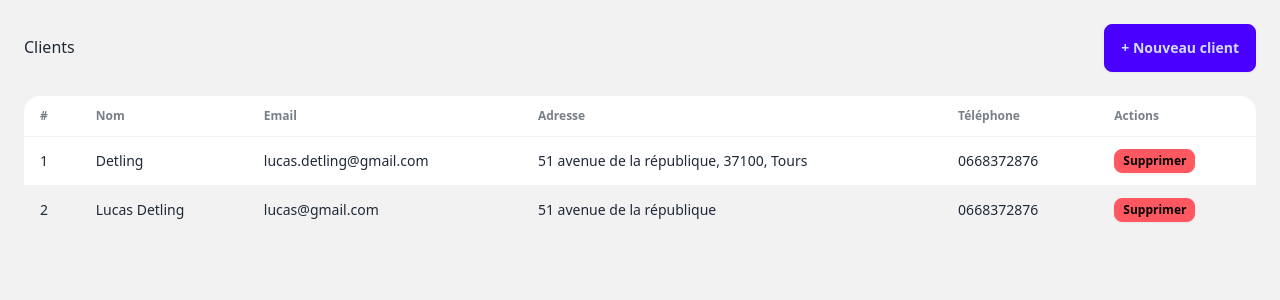
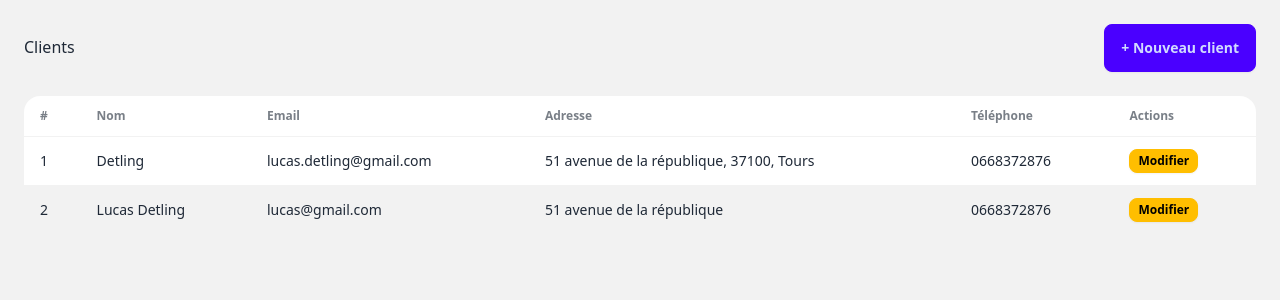
Before and after one commit to LuDetling/Projet-python, a FastAPI app: page /clients/ in a window 1280 px wide. Shown: the part 64-364 px from the top of the page. Run offline with FastAPI, Linux system fonts and the light colour scheme; some libraries are stand-ins or nearby versions.

Commit message:
start update client

```diff
--- a/templates/clients/liste.html
+++ b/templates/clients/liste.html
@@ -80,15 +80,10 @@
                     <td>{{ client.adresse }}</td>
                     <td>{{ client.telephone or "—" }}</td>
                     <td>
-                        <!-- <button class="btn btn-warning btn-xs" hx-get="/clients/{{ client.id }}/modifier"
+                        <button class="btn btn-warning btn-xs" hx-get="/clients/{{ client.id }}/modifier"
                             hx-target="#modal-modifier-contenu" hx-swap="innerHTML"
                             onclick="modal_modifier_client.showModal()">
                             Modifier
-                        </button> -->
-                        <button class="btn btn-error btn-xs" hx-delete="/clients/{{ client.id }}"
-                            hx-target="#client-{{ client.id }}" hx-swap="outerHTML"
-                            hx-confirm="Supprimer {{ client.nom }} ?">
-                            Supprimer
                         </button>
                     </td>
                 </tr>
```
Also changed, not shown: templates/clients/_liste.html (+16 -4 lines), mini_app.db.
